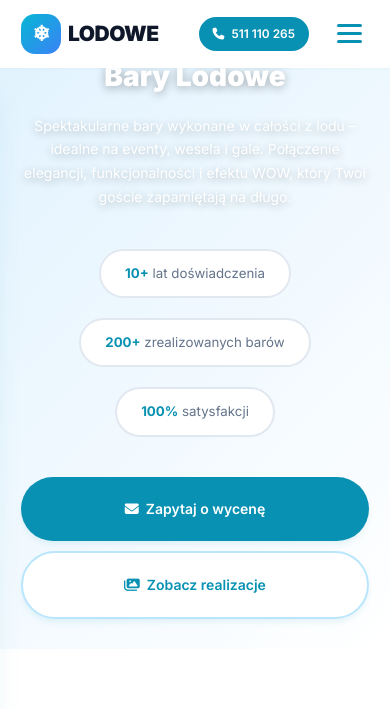
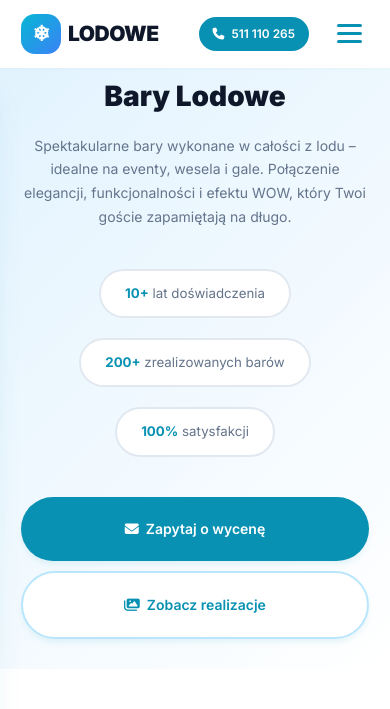
Before and after one commit to bdebinski/lodowe, a PHP site: page /uslugi/bary-lodowe.html in a window 390 px wide. Shown: the top 709 px of the page. Run offline with PHP 8.4, Linux system fonts and the light colour scheme.

Commit message:
Fix colors on mobile view

```diff
--- a/css/service-page.css
+++ b/css/service-page.css
@@ -827,6 +827,7 @@
 
     .service-hero h1 {
         font-size: 2rem;
+        padding-top: 20px;
     }
 
     .type-card,
--- a/css/style-ice-blue.css
+++ b/css/style-ice-blue.css
@@ -1333,12 +1333,6 @@ section {
         color: var(--white) !important;
     }
 
-    .hero-content h1,
-    .hero-content p {
-        color: var(--white) !important;
-        text-shadow: 0 2px 10px rgba(0, 0, 0, 0.3);
-    }
-
     .stat-item {
         color: var(--white) !important;
     }
```
